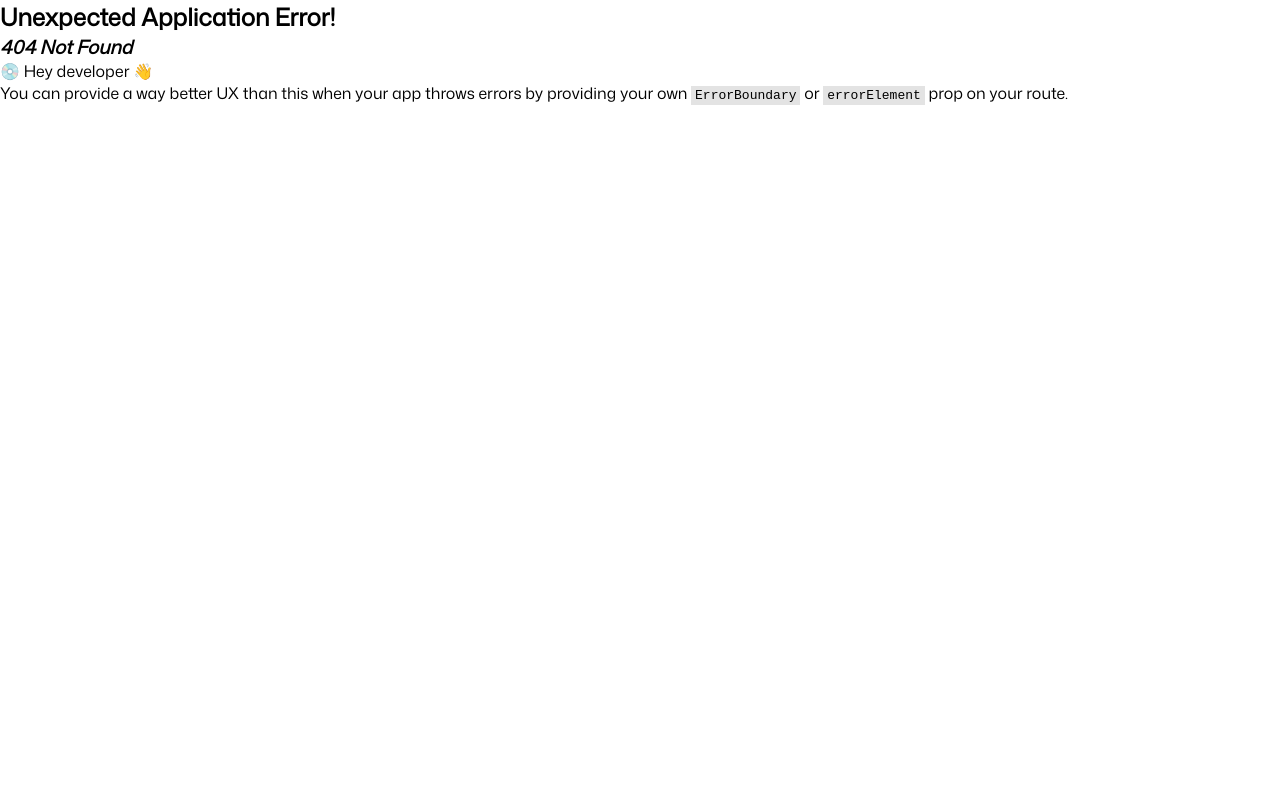
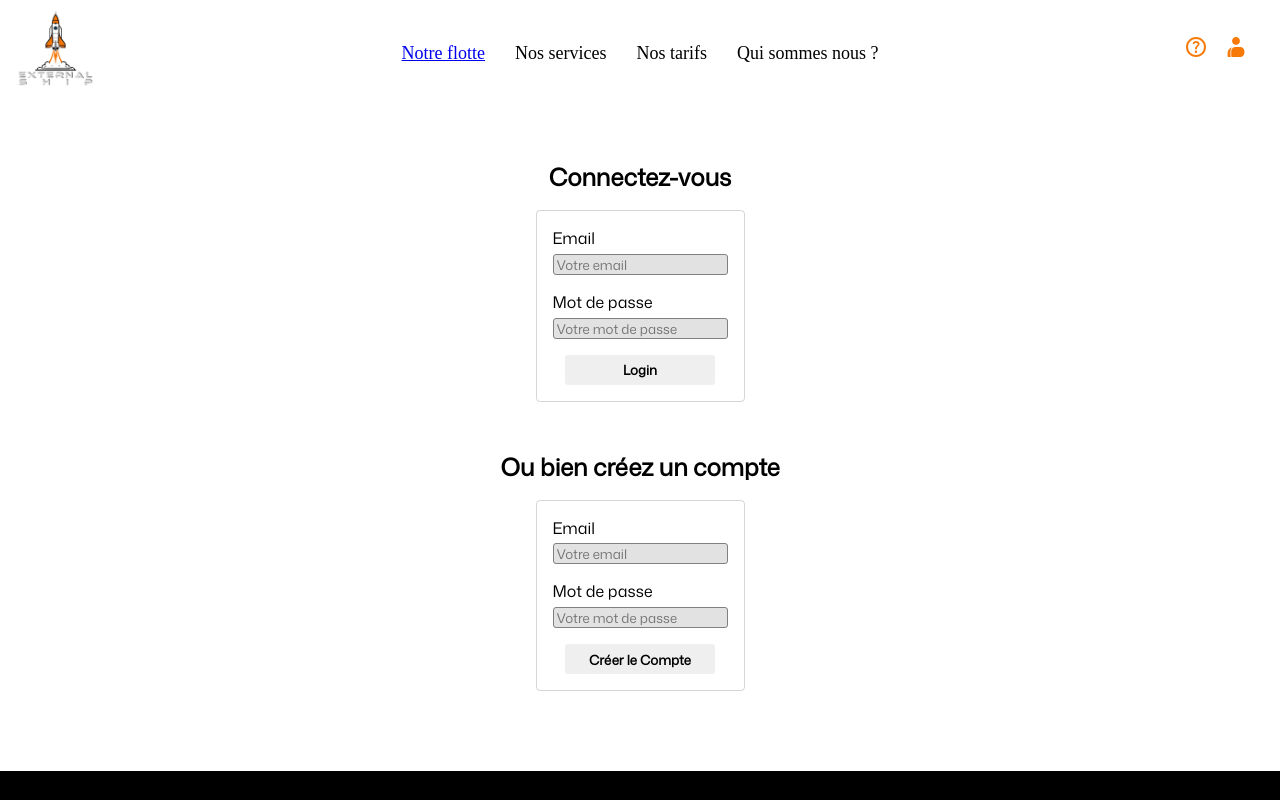
Before and after one commit to wildcodeschool-2025-03/js-lyon-2025-03-p3, a React (Vite) app in the folder client/: page /connexion in a window 1280 px wide. Before the commit this address had no page. Shown: the top 800 px of the page. Built offline with nearby package versions, Linux system fonts and the light colour scheme; no server answers.

Commit message:
displayed the connection and register forms in the connection page

```diff
--- /dev/null
+++ b/client/src/components/CreateUser.css
@@ -0,0 +1,16 @@
+.section-register {
+  display: flex;
+  flex-direction: column;
+  align-items: center;
+  gap: 1rem;
+}
+.register-form {
+  padding: 1rem;
+  display: flex;
+  flex-direction: column;
+  justify-content: center;
+  align-items: center;
+  gap: 1rem;
+  border: 1px solid rgba(128, 128, 128, 0.323);
+  border-radius: 4px;
+}
--- /dev/null
+++ b/client/src/components/LoginForm.css
@@ -0,0 +1,16 @@
+.section-login {
+  display: flex;
+  flex-direction: column;
+  align-items: center;
+  gap: 1rem;
+}
+.login-form {
+  padding: 1rem;
+  display: flex;
+  flex-direction: column;
+  justify-content: center;
+  align-items: center;
+  gap: 1rem;
+  border: 1px solid rgba(128, 128, 128, 0.323);
+  border-radius: 4px;
+}
--- a/client/src/components/LoginForm.tsx
+++ b/client/src/components/LoginForm.tsx
@@ -11,9 +11,6 @@ function LoginForm() {
       email: form.get("email") as string,
       password: form.get("password") as string,
     };
-
-    console.info(formData); // vérifie que tout est bon
-
     fetch(`${baseURL}/api/login`, {
       method: "POST",
       headers: {
@@ -25,17 +22,32 @@ function LoginForm() {
   };
 
   return (
-    <form onSubmit={handleSubmit}>
-      <div>
-        <label htmlFor="email">Email:</label>
-        <input type="email" id="email" name="email" required />
-      </div>
-      <div>
-        <label htmlFor="password">Mot de passe:</label>
-        <input type="password" id="password" name="password" required />
-      </div>
-      <button type="submit">Login</button>
-    </form>
+    <section className="section-login">
+      <h2>Connectez-vous</h2>
+      <form onSubmit={handleSubmit} className="login-form">
+        <div className="credentials-input">
+          <label htmlFor="email">Email</label>
+          <input
+            type="email"
+            id="email"
+            name="email"
+            placeholder="Votre email"
+            required
+          />
+        </div>
+        <div className="credentials-input">
+          <label htmlFor="password">Mot de passe</label>
+          <input
+            type="password"
+            id="password"
+            name="password"
+            placeholder="Votre mot de passe"
+            required
+          />
+        </div>
+        <button type="submit">Login</button>
+      </form>
+    </section>
   );
 }
 
--- a/client/src/components/createUser.tsx
+++ b/client/src/components/createUser.tsx
@@ -23,26 +23,33 @@ function CreateUser() {
   };
 
   return (
-    <form onSubmit={handleSubmit}>
-      <div>
+    <section className="section-register">
+      <h2>Ou bien créez un compte</h2>
+
+      <form onSubmit={handleSubmit} className="register-form">
+        <div className="credentials-input">
+          <label htmlFor="email">Email</label>
           <input
-          placeholder="votre email"
+            placeholder="Votre email"
             type="email"
             id="input-email"
             name="email"
             required
           />
         </div>
-
+        <div className="credentials-input">
+          <label htmlFor="password">Mot de passe</label>
           <input
-        placeholder="votre mot de passe"
+            placeholder="Votre mot de passe"
             type="password"
             id="input-password"
             name="password"
             required
-      />
+          />{" "}
+        </div>
         <button type="submit">Créer le Compte </button>
       </form>
+    </section>
   );
 }
 export default CreateUser;
--- a/client/src/main.tsx
+++ b/client/src/main.tsx
@@ -13,6 +13,7 @@ import App from "./App";
 
 import AddShip from "./pages/AddShip";
 import Admin from "./pages/Admin";
+import Connection from "./pages/Connection";
 import Home from "./pages/Home";
 import ShipDetails from "./pages/ShipDetails";
 import Ships from "./pages/Ships";
@@ -46,7 +47,10 @@ const router = createBrowserRouter([
         path: "/addship",
         element: <AddShip />,
       },
-
+      {
+        path: "/connexion",
+        element: <Connection />,
+      },
       {
         path: "/admin",
         element: <Admin />,
--- /dev/null
+++ b/client/src/pages/Connection.css
@@ -0,0 +1,20 @@
+.connection-register {
+  margin-block: 10rem 5rem;
+  display: flex;
+  flex-direction: column;
+  align-items: center;
+  justify-content: center;
+  gap: 3rem;
+}
+.credentials-input {
+  display: flex;
+  flex-direction: column;
+  gap: 0.3rem;
+}
+
+.credentials-input > input {
+  border: 1px solid gray;
+  border-radius: 3px;
+  background-color: rgba(156, 156, 156, 0.294);
+  padding-left: 3px;
+}
--- a/client/src/pages/Connection.tsx
+++ b/client/src/pages/Connection.tsx
@@ -1,9 +1,15 @@
+import CreateUser from "../components/CreateUser";
+import LoginForm from "../components/LoginForm";
+import "./Connection.css";
+import "../components/CreateUser.css";
+import "../components/LoginForm.css";
+
 function Connection() {
   return (
-    <div>
-      <h1>Connection Page</h1>
-      <p>This is the connection page.</p>
-    </div>
+    <section className="connection-register">
+      <LoginForm />
+      <CreateUser />
+    </section>
   );
 }
 export default Connection;
```
Lines whose indentation alone changed are shown as unchanged.
